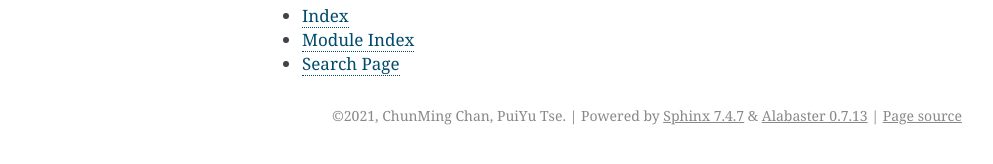
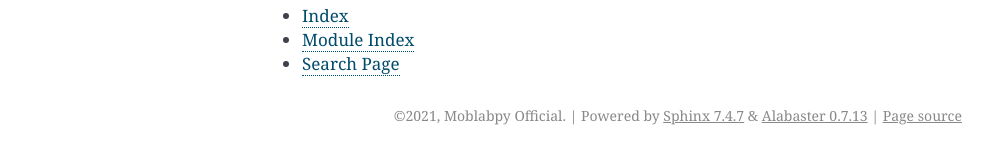
Before and after one commit to moblabpy/moblabpy, a Sphinx documentation site: the page built from docs/index.rst, in a window 1280 px wide. Shown: the part 319-483 px from the top of the page, without its empty margins (148-1141 px from the left). Built offline with Sphinx 7.4.7, drawn with Linux system fonts in a browser that asks for light colours.

Commit message:
Update conf.py

```diff
--- a/docs/conf.py
+++ b/docs/conf.py
@@ -18,8 +18,8 @@
 # -- Project information -----------------------------------------------------
 
 project = 'moblabpy'
-copyright = '2021, ChunMing Chan, PuiYu Tse'
-author = 'ChunMing Chan, PuiYu Tse'
+copyright = '2021, Moblabpy Official'
+author = 'Moblabpy Official'
 
 # The full version, including alpha/beta/rc tags
 release = '0.1.0'
```
